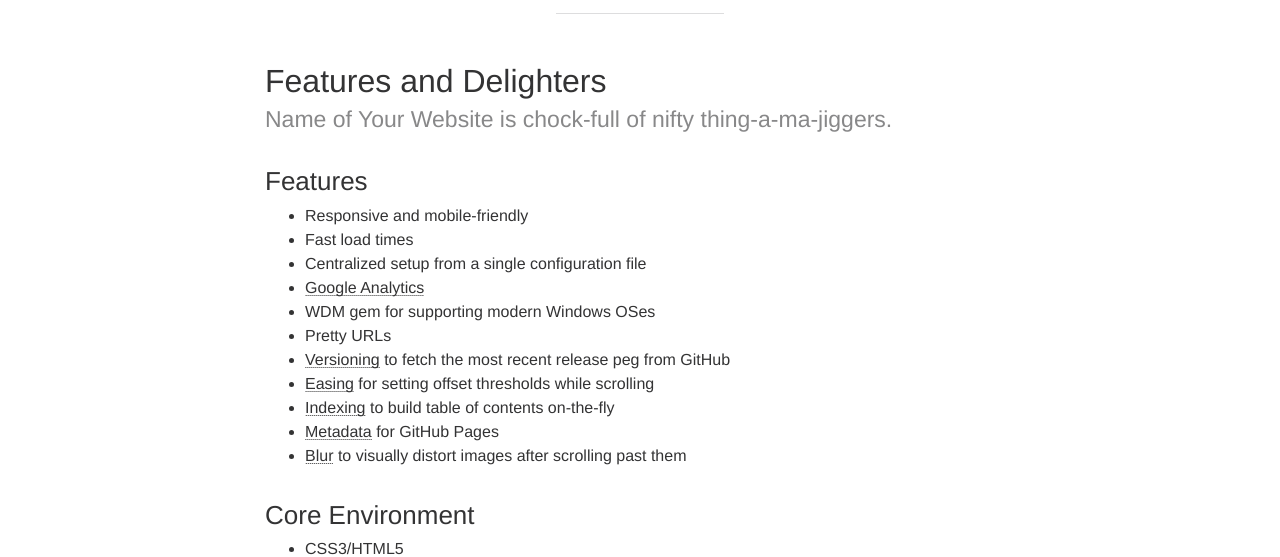
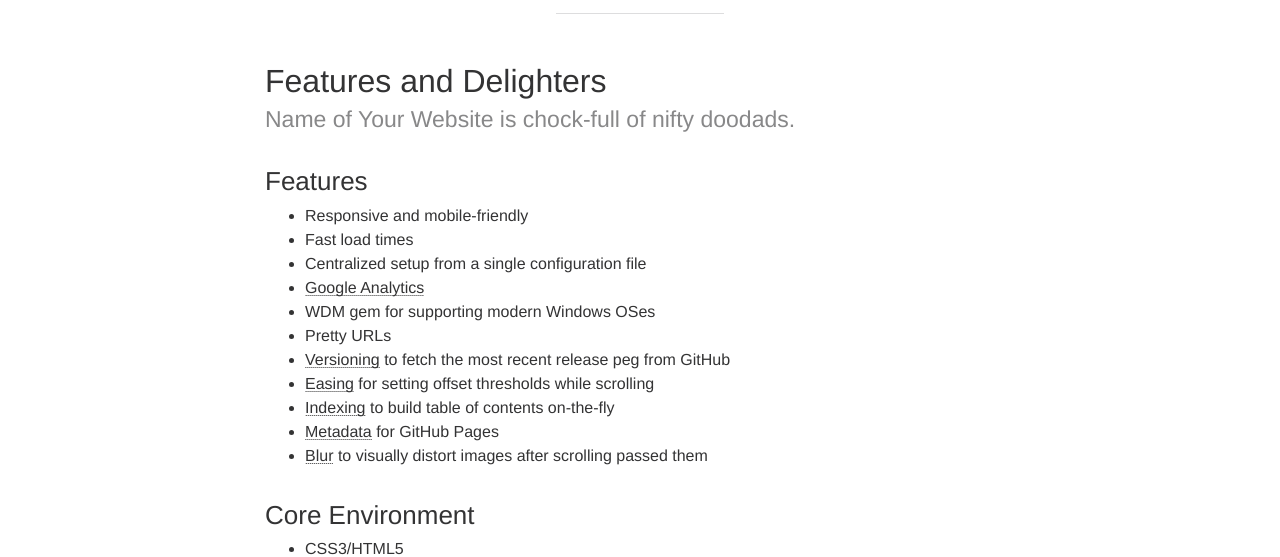
Before and after one commit to caleorourke/skim, a Jekyll site: the page built from index.md, in a window 1280 px wide. Shown: the part 760-1317 px from the top of the page. Built offline with Jekyll 4.4.1, drawn with Linux system fonts in a browser that asks for light colours; nearby versions of some CDN libraries; Markdown is read by kramdown in place of the engine named in the settings.

Commit message:
grammar fixes

```diff
--- a/index.md
+++ b/index.md
@@ -14,7 +14,7 @@ Browse the sections below and see just how simple it is to roll your own GitHub
 
 # Features and Delighters
 
-<span class="lead">{{site.github.title}} is chock-full of nifty thing-a-ma-jiggers.</span>
+<span class="lead">{{site.github.title}} is chock-full of nifty doodads.</span>
 
 ## Features
 
@@ -28,7 +28,7 @@ Browse the sections below and see just how simple it is to roll your own GitHub
 * [Easing](http://github.com/{{site.github.owner_name}}/{{site.github.project_title}}/blob/gh-pages/_includes/options/easing.html) for setting offset thresholds while scrolling
 * [Indexing](http://github.com/{{site.github.owner_name}}/{{site.github.project_title}}/blob/gh-pages/_includes/options/indexing.html) to build table of contents on-the-fly
 * [Metadata](http://help.github.com/articles/repository-metadata-on-github-pages) for GitHub Pages
-* [Blur](http://github.com/{{site.github.owner_name}}/{{site.github.project_title}}/blob/gh-pages/_includes/options/blur.html) to visually distort images after scrolling past them
+* [Blur](http://github.com/{{site.github.owner_name}}/{{site.github.project_title}}/blob/gh-pages/_includes/options/blur.html) to visually distort images after scrolling passed them
 
 ## Core Environment
 
```
